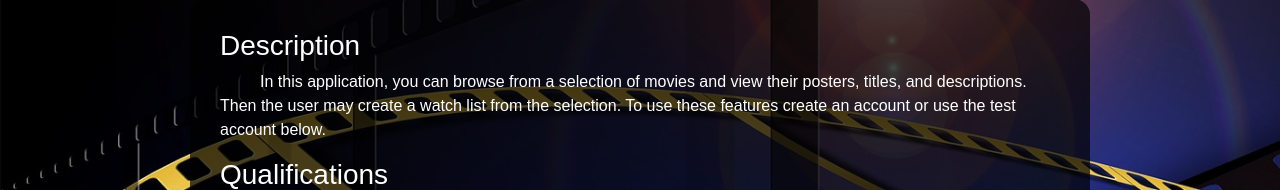
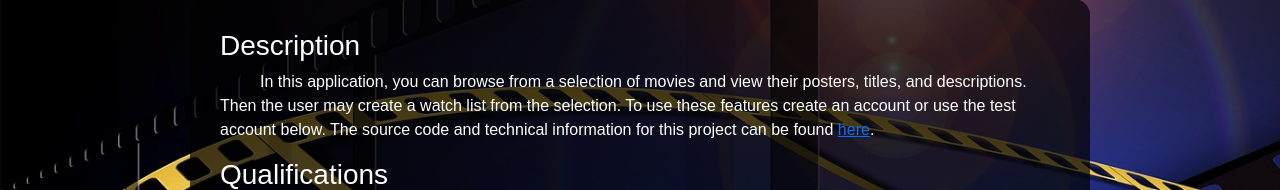
Before and after one commit to BVolt/Projects, a React (Create React App) app: page / in a window 1280 px wide. Shown: the part 610-800 px from the top of the page. Built offline with nearby package versions, Linux system fonts and the light colour scheme; no server answers.

Commit message:
home cleanup

```diff
--- a/src/components/Home/Home.js
+++ b/src/components/Home/Home.js
@@ -23,7 +23,7 @@ const Home = () => {
             </div>
             <div className="home-card">
                 <h3>Description</h3>
-                    <p>In this application, you can browse from a selection of movies and view their posters, titles, and descriptions. Then the user may create a watch list from the selection. To use these features create an account or use the test account below. </p>
+                    <p>In this application, you can browse from a selection of movies and view their posters, titles, and descriptions. Then the user may create a watch list from the selection. To use these features create an account or use the test account below. The source code and technical information for this project can be found <a href="https://github.com/BVolt/watch-list">here</a>. </p>
                 <h3>Qualifications</h3>
                 <p>Watch List is for demonstration purposes only and is not for meant for any commercial uses. I cannot gauruntee the safety of Google's firebase when handling personal emails; therefore, my recommendation if testing authentication functionality is to use either a temporarily generated or made up email.</p>
                 <h3>API Credit</h3>
```
